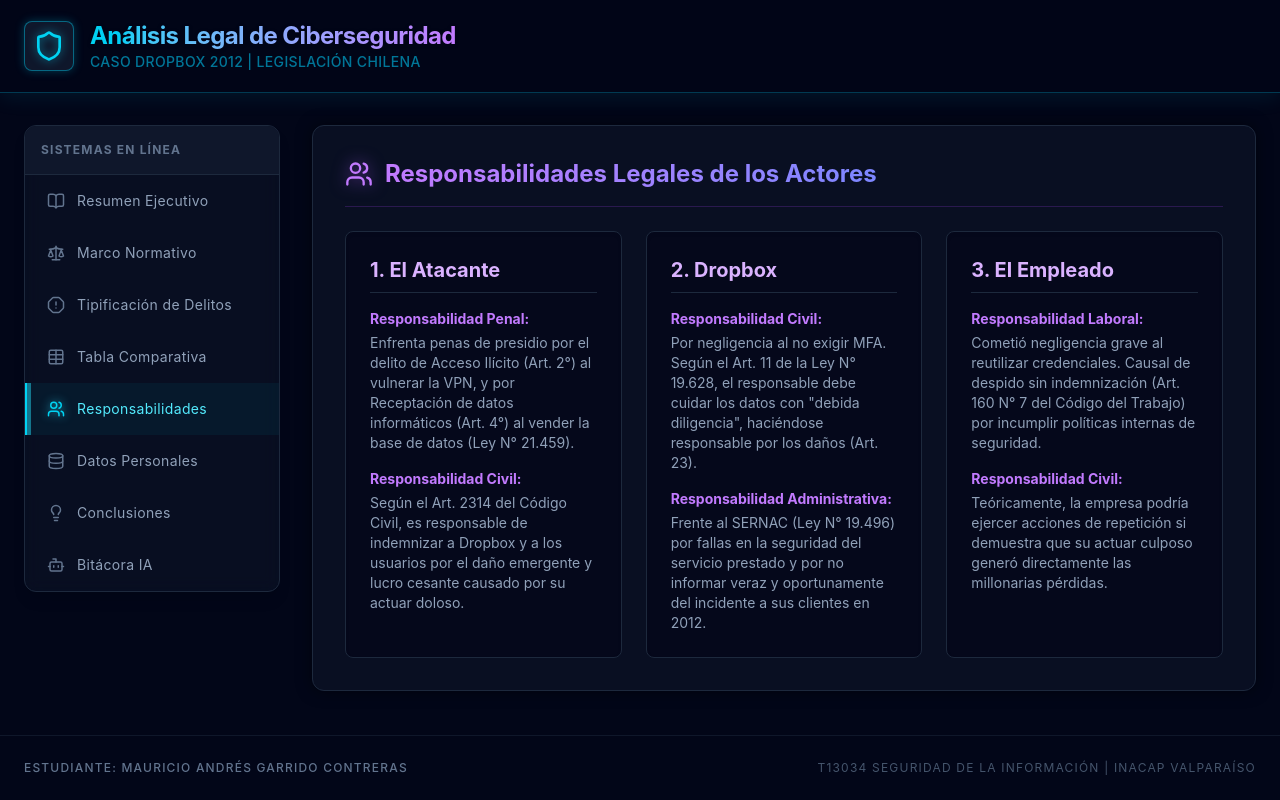
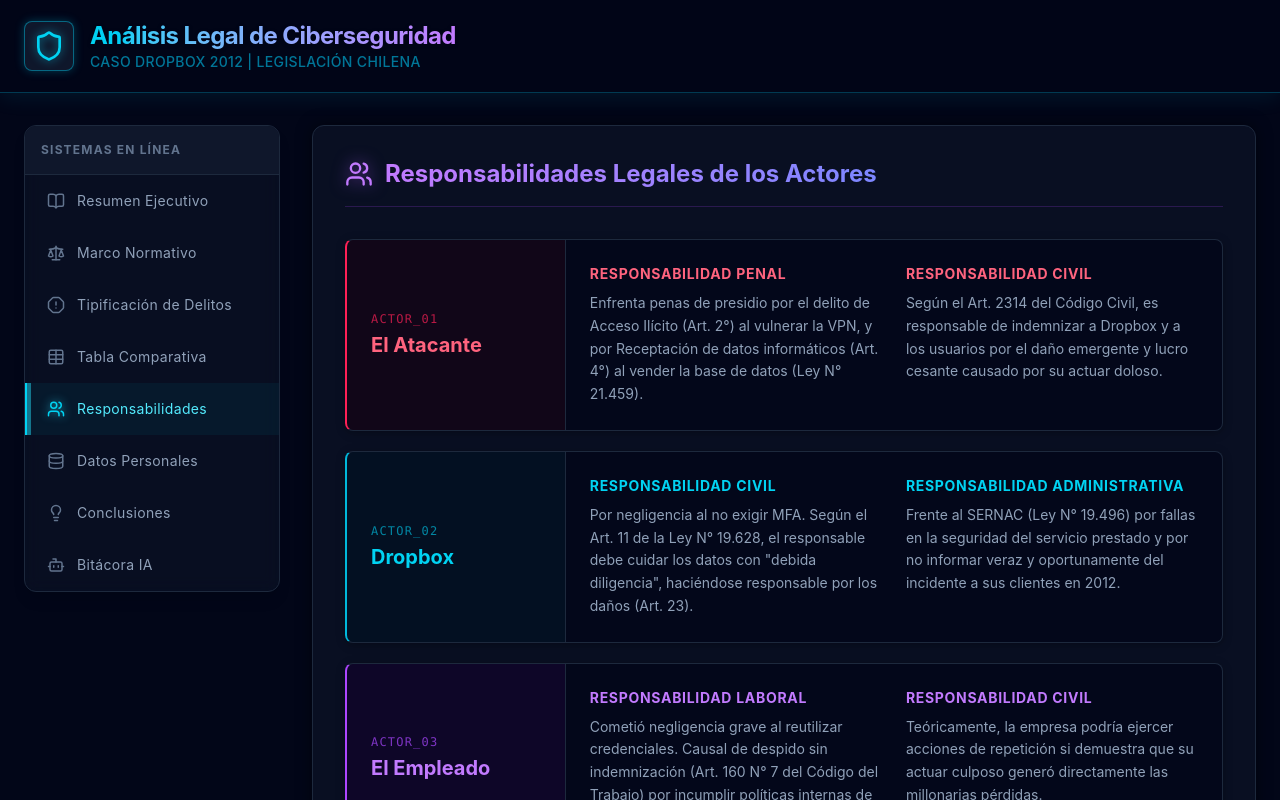
Before and after one commit to mandresgarridoc-arch/informe_garmau, a React (Vite) app: page / in a window 1280 px wide. Both pictures are taken after a click on the button "Responsabilidades". Shown: the top 800 px of the page. Built offline with nearby package versions, Linux system fonts and the light colour scheme.

Commit message:
Formato tabla responsabilidades

```diff
--- a/src/componentes/Responsabilidades.tsx
+++ b/src/componentes/Responsabilidades.tsx
@@ -3,58 +3,69 @@
 function Responsabilidades() {
   return (
     <div className="bg-slate-900/60 backdrop-blur-sm border border-slate-800 rounded-xl shadow-[0_0_15px_rgba(0,0,0,0.5)] p-8">
-      <div className="flex items-center gap-3 mb-6 border-b border-purple-500/20 pb-4">
+      <div className="flex items-center gap-3 mb-8 border-b border-purple-500/20 pb-4">
         <Users className="text-purple-400 drop-shadow-[0_0_8px_rgba(168,85,247,0.6)]" size={28} />
         <h2 className="text-2xl font-bold text-transparent bg-clip-text bg-gradient-to-r from-purple-400 to-indigo-400">
           Responsabilidades Legales de los Actores
         </h2>
       </div>
 
-      <div className="grid md:grid-cols-3 gap-6">
-        {/* Atacante */}
-        <div className="bg-slate-950/60 rounded-lg p-6 border border-slate-800 hover:border-purple-500/50 transition-colors shadow-inner">
-          <h3 className="text-xl font-bold text-purple-300 mb-4 border-b border-slate-800 pb-2">1. El Atacante</h3>
-          <div className="space-y-4 text-sm text-slate-400">
+      <div className="space-y-5">
+
+        {/* Fila 1: El Atacante (Acento Rojo/Rose) */}
+        <div className="bg-slate-950/80 rounded-lg border border-slate-800 border-l-2 border-l-rose-500 hover:bg-slate-800/80 transition-all duration-300 shadow-[0_2px_10px_rgba(0,0,0,0.3)] group hover:shadow-[inset_4px_0_0_rgba(243,24,113,0.6)] flex flex-col md:flex-row overflow-hidden">
+          <div className="md:w-1/4 bg-rose-950/20 p-6 flex flex-col justify-center items-start border-b md:border-b-0 md:border-r border-slate-800 group-hover:bg-rose-900/20 transition-colors">
+            <span className="text-xs font-mono text-rose-500/70 uppercase tracking-widest mb-1">Actor_01</span>
+            <h3 className="text-xl font-bold text-rose-400 group-hover:text-rose-300 transition-colors">El Atacante</h3>
+          </div>
+          <div className="md:w-3/4 p-6 grid sm:grid-cols-2 gap-6">
             <div>
-              <strong className="text-purple-400 block mb-1">Responsabilidad Penal:</strong>
-              Enfrenta penas de presidio por el delito de Acceso Ilícito (Art. 2°) al vulnerar la VPN, y por Receptación de datos informáticos (Art. 4°) al vender la base de datos (Ley N° 21.459).
+              <strong className="text-rose-400 block mb-2 text-sm uppercase tracking-wider">Responsabilidad Penal</strong>
+              <p className="text-sm text-slate-400 leading-relaxed">Enfrenta penas de presidio por el delito de Acceso Ilícito (Art. 2°) al vulnerar la VPN, y por Receptación de datos informáticos (Art. 4°) al vender la base de datos (Ley N° 21.459).</p>
             </div>
             <div>
-              <strong className="text-purple-400 block mb-1">Responsabilidad Civil:</strong>
-              Según el Art. 2314 del Código Civil, es responsable de indemnizar a Dropbox y a los usuarios por el daño emergente y lucro cesante causado por su actuar doloso.
+              <strong className="text-rose-400 block mb-2 text-sm uppercase tracking-wider">Responsabilidad Civil</strong>
+              <p className="text-sm text-slate-400 leading-relaxed">Según el Art. 2314 del Código Civil, es responsable de indemnizar a Dropbox y a los usuarios por el daño emergente y lucro cesante causado por su actuar doloso.</p>
             </div>
           </div>
         </div>
 
-        {/* Dropbox */}
-        <div className="bg-slate-950/60 rounded-lg p-6 border border-slate-800 hover:border-purple-500/50 transition-colors shadow-inner">
-          <h3 className="text-xl font-bold text-purple-300 mb-4 border-b border-slate-800 pb-2">2. Dropbox</h3>
-          <div className="space-y-4 text-sm text-slate-400">
+        {/* Fila 2: Dropbox (Acento Cyan) */}
+        <div className="bg-slate-950/80 rounded-lg border border-slate-800 border-l-2 border-l-cyan-500 hover:bg-slate-800/80 transition-all duration-300 shadow-[0_2px_10px_rgba(0,0,0,0.3)] group hover:shadow-[inset_4px_0_0_rgba(34,211,238,0.6)] flex flex-col md:flex-row overflow-hidden">
+          <div className="md:w-1/4 bg-cyan-950/20 p-6 flex flex-col justify-center items-start border-b md:border-b-0 md:border-r border-slate-800 group-hover:bg-cyan-900/20 transition-colors">
+            <span className="text-xs font-mono text-cyan-500/70 uppercase tracking-widest mb-1">Actor_02</span>
+            <h3 className="text-xl font-bold text-cyan-400 group-hover:text-cyan-300 transition-colors">Dropbox</h3>
+          </div>
+          <div className="md:w-3/4 p-6 grid sm:grid-cols-2 gap-6">
             <div>
-              <strong className="text-purple-400 block mb-1">Responsabilidad Civil:</strong>
-              Por negligencia al no exigir MFA. Según el Art. 11 de la Ley N° 19.628, el responsable debe cuidar los datos con "debida diligencia", haciéndose responsable por los daños (Art. 23).
+              <strong className="text-cyan-400 block mb-2 text-sm uppercase tracking-wider">Responsabilidad Civil</strong>
+              <p className="text-sm text-slate-400 leading-relaxed">Por negligencia al no exigir MFA. Según el Art. 11 de la Ley N° 19.628, el responsable debe cuidar los datos con "debida diligencia", haciéndose responsable por los daños (Art. 23).</p>
             </div>
             <div>
-              <strong className="text-purple-400 block mb-1">Responsabilidad Administrativa:</strong>
-              Frente al SERNAC (Ley N° 19.496) por fallas en la seguridad del servicio prestado y por no informar veraz y oportunamente del incidente a sus clientes en 2012.
+              <strong className="text-cyan-400 block mb-2 text-sm uppercase tracking-wider">Responsabilidad Administrativa</strong>
+              <p className="text-sm text-slate-400 leading-relaxed">Frente al SERNAC (Ley N° 19.496) por fallas en la seguridad del servicio prestado y por no informar veraz y oportunamente del incidente a sus clientes en 2012.</p>
             </div>
           </div>
         </div>
 
-        {/* Empleado */}
-        <div className="bg-slate-950/60 rounded-lg p-6 border border-slate-800 hover:border-purple-500/50 transition-colors shadow-inner">
-          <h3 className="text-xl font-bold text-purple-300 mb-4 border-b border-slate-800 pb-2">3. El Empleado</h3>
-          <div className="space-y-4 text-sm text-slate-400">
+        {/* Fila 3: El Empleado (Acento Morado) */}
+        <div className="bg-slate-950/80 rounded-lg border border-slate-800 border-l-2 border-l-purple-500 hover:bg-slate-800/80 transition-all duration-300 shadow-[0_2px_10px_rgba(0,0,0,0.3)] group hover:shadow-[inset_4px_0_0_rgba(168,85,247,0.6)] flex flex-col md:flex-row overflow-hidden">
+          <div className="md:w-1/4 bg-purple-950/20 p-6 flex flex-col justify-center items-start border-b md:border-b-0 md:border-r border-slate-800 group-hover:bg-purple-900/20 transition-colors">
+            <span className="text-xs font-mono text-purple-500/70 uppercase tracking-widest mb-1">Actor_03</span>
+            <h3 className="text-xl font-bold text-purple-400 group-hover:text-purple-300 transition-colors">El Empleado</h3>
+          </div>
+          <div className="md:w-3/4 p-6 grid sm:grid-cols-2 gap-6">
             <div>
-              <strong className="text-purple-400 block mb-1">Responsabilidad Laboral:</strong>
-              Cometió negligencia grave al reutilizar credenciales. Causal de despido sin indemnización (Art. 160 N° 7 del Código del Trabajo) por incumplir políticas internas de seguridad.
+              <strong className="text-purple-400 block mb-2 text-sm uppercase tracking-wider">Responsabilidad Laboral</strong>
+              <p className="text-sm text-slate-400 leading-relaxed">Cometió negligencia grave al reutilizar credenciales. Causal de despido sin indemnización (Art. 160 N° 7 del Código del Trabajo) por incumplir políticas internas de seguridad.</p>
             </div>
             <div>
-              <strong className="text-purple-400 block mb-1">Responsabilidad Civil:</strong>
-              Teóricamente, la empresa podría ejercer acciones de repetición si demuestra que su actuar culposo generó directamente las millonarias pérdidas.
+              <strong className="text-purple-400 block mb-2 text-sm uppercase tracking-wider">Responsabilidad Civil</strong>
+              <p className="text-sm text-slate-400 leading-relaxed">Teóricamente, la empresa podría ejercer acciones de repetición si demuestra que su actuar culposo generó directamente las millonarias pérdidas.</p>
             </div>
           </div>
         </div>
+
       </div>
     </div>
   );
```
